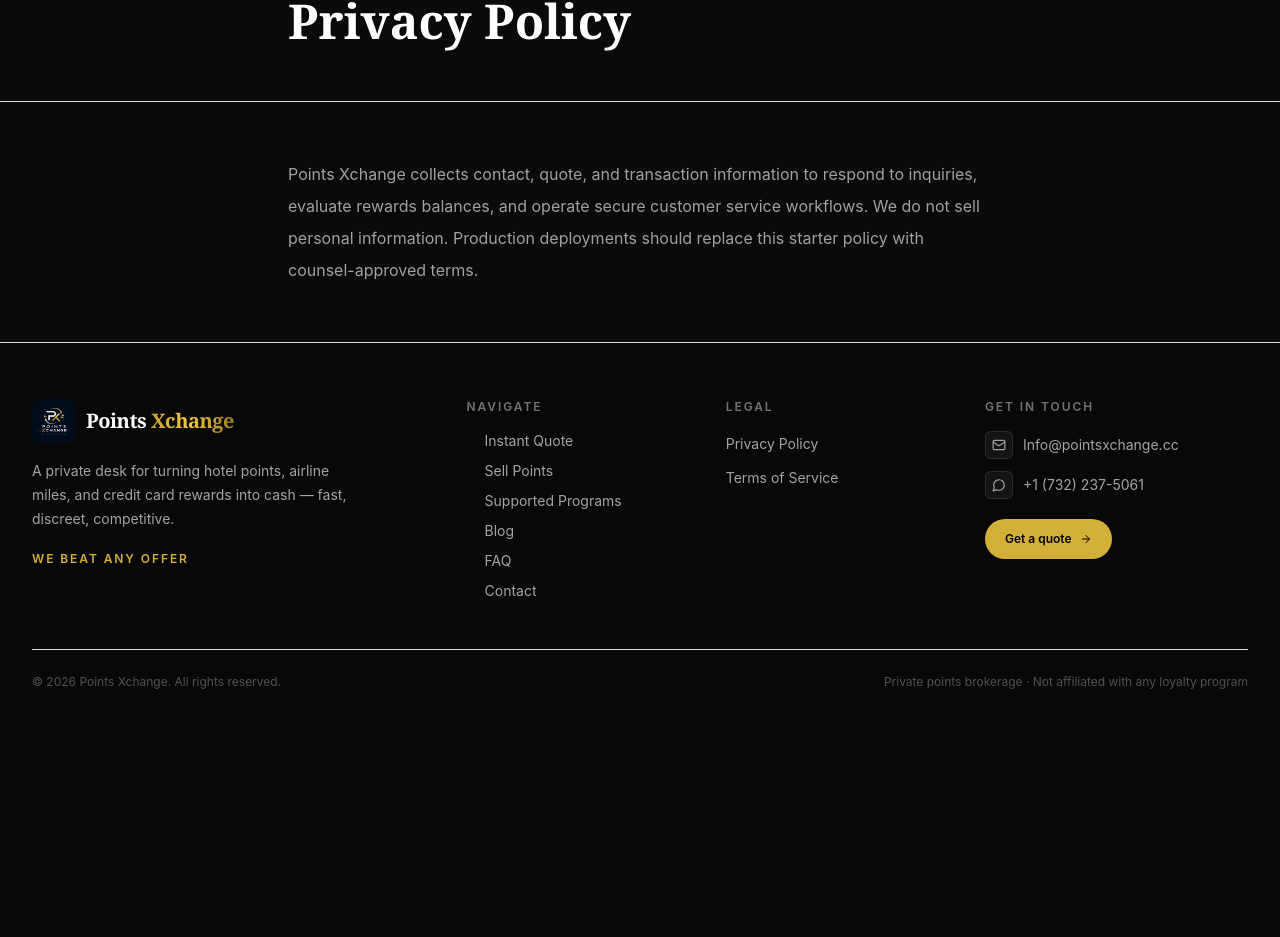
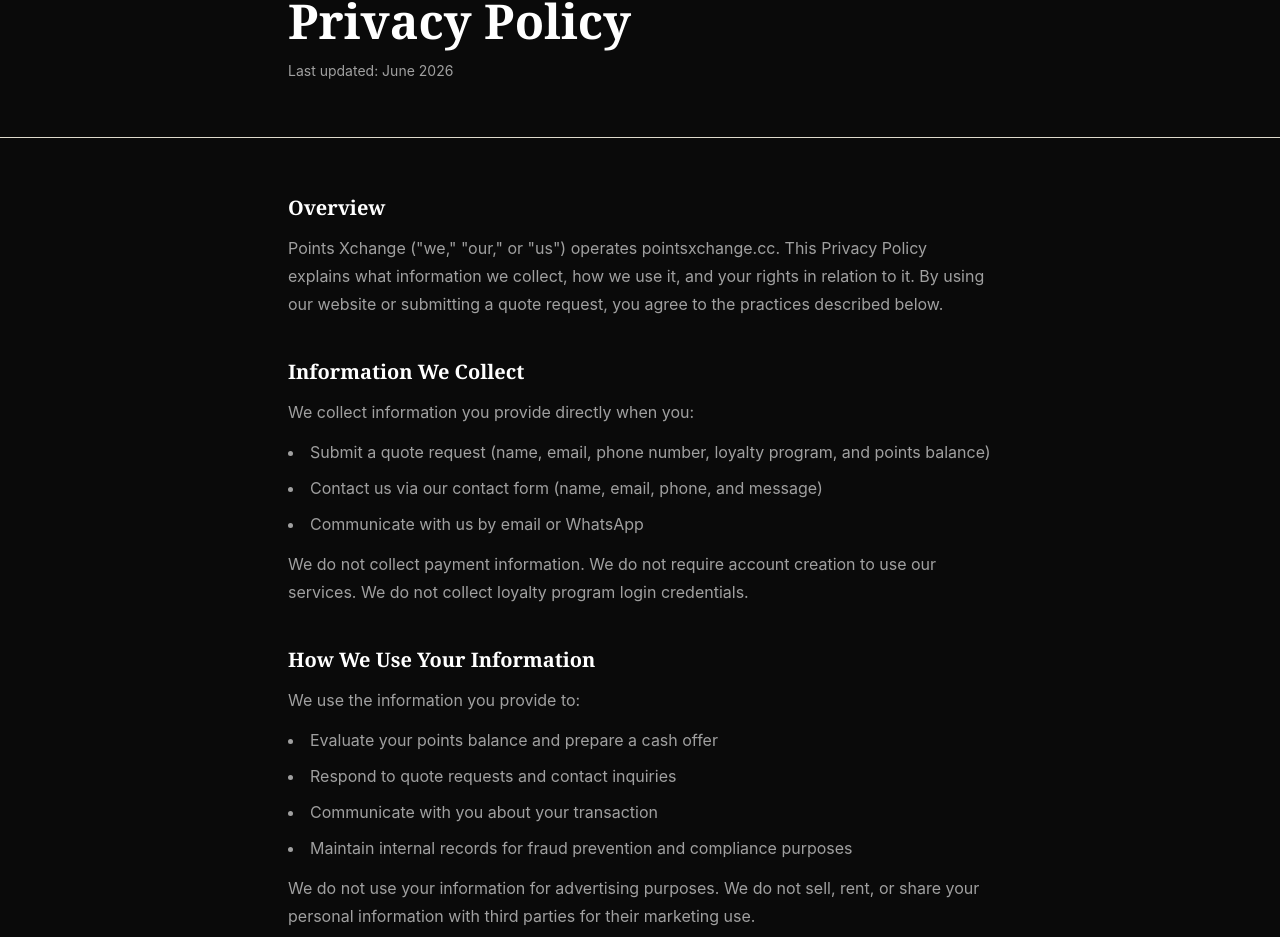
Before and after one commit to nexgenbookings/PointsXchange, a Next.js app: page /privacy in a window 1280 px wide. Shown: the part 160-1097 px from the top of the page. Before the commit the page ends 906 px from the top, so only its background shows below. Built offline with nearby package versions, Linux system fonts and the light colour scheme; no server answers.

Commit message:
Replace stub privacy policy with full real content

```diff
--- a/app/(public)/privacy/page.tsx
+++ b/app/(public)/privacy/page.tsx
@@ -1,3 +1,10 @@
+import type { Metadata } from "next";
+
+export const metadata: Metadata = {
+  title: "Privacy Policy",
+  description: "How Points Xchange collects, uses, and protects your personal information."
+};
+
 export default function PrivacyPage() {
   return (
     <div className="bg-[#0A0A0A]">
@@ -6,12 +13,119 @@
         <div className="mx-auto max-w-3xl px-4 py-14 lg:px-8">
           <p className="text-xs font-semibold uppercase tracking-[0.16em] text-primary">Legal</p>
           <h1 className="mt-3 font-serif text-4xl font-semibold text-white sm:text-5xl">Privacy Policy</h1>
+          <p className="mt-4 text-sm text-[#A0A0A0]">Last updated: June 2026</p>
         </div>
       </div>
-      <div className="mx-auto max-w-3xl px-4 py-14 lg:px-8">
-        <p className="leading-8 text-[#A0A0A0]">
-          Points Xchange collects contact, quote, and transaction information to respond to inquiries, evaluate rewards balances, and operate secure customer service workflows. We do not sell personal information. Production deployments should replace this starter policy with counsel-approved terms.
-        </p>
+
+      <div className="mx-auto max-w-3xl space-y-10 px-4 py-14 lg:px-8 text-[#A0A0A0]">
+
+        <section>
+          <h2 className="font-serif text-xl font-semibold text-white">Overview</h2>
+          <p className="mt-3 leading-7">
+            Points Xchange (&quot;we,&quot; &quot;our,&quot; or &quot;us&quot;) operates pointsxchange.cc. This Privacy Policy explains what information we collect, how we use it, and your rights in relation to it. By using our website or submitting a quote request, you agree to the practices described below.
+          </p>
+        </section>
+
+        <section>
+          <h2 className="font-serif text-xl font-semibold text-white">Information We Collect</h2>
+          <p className="mt-3 leading-7">We collect information you provide directly when you:</p>
+          <ul className="mt-3 space-y-2 leading-7 list-disc list-inside">
+            <li>Submit a quote request (name, email, phone number, loyalty program, and points balance)</li>
+            <li>Contact us via our contact form (name, email, phone, and message)</li>
+            <li>Communicate with us by email or WhatsApp</li>
+          </ul>
+          <p className="mt-3 leading-7">
+            We do not collect payment information. We do not require account creation to use our services. We do not collect loyalty program login credentials.
+          </p>
+        </section>
+
+        <section>
+          <h2 className="font-serif text-xl font-semibold text-white">How We Use Your Information</h2>
+          <p className="mt-3 leading-7">We use the information you provide to:</p>
+          <ul className="mt-3 space-y-2 leading-7 list-disc list-inside">
+            <li>Evaluate your points balance and prepare a cash offer</li>
+            <li>Respond to quote requests and contact inquiries</li>
+            <li>Communicate with you about your transaction</li>
+            <li>Maintain internal records for fraud prevention and compliance purposes</li>
+          </ul>
+          <p className="mt-3 leading-7">
+            We do not use your information for advertising purposes. We do not sell, rent, or share your personal information with third parties for their marketing use.
+          </p>
+        </section>
+
+        <section>
+          <h2 className="font-serif text-xl font-semibold text-white">Email Communications</h2>
+          <p className="mt-3 leading-7">
+            When you submit a quote request, you will receive a confirmation email summarizing your request. Our desk may follow up with a verified cash offer. You can opt out of further communications at any time by replying to any email and requesting to be removed.
+          </p>
+        </section>
+
+        <section>
+          <h2 className="font-serif text-xl font-semibold text-white">Data Storage and Security</h2>
+          <p className="mt-3 leading-7">
+            Your information is stored in a secure, access-controlled database. We use industry-standard encryption in transit (HTTPS) and limit access to your data to authorized personnel only. We retain your information for as long as necessary to fulfill the purposes described in this policy or as required by applicable law.
+          </p>
+        </section>
+
+        <section>
+          <h2 className="font-serif text-xl font-semibold text-white">Cookies and Analytics</h2>
+          <p className="mt-3 leading-7">
+            Our website may use basic session cookies required for functionality. We do not use advertising cookies or third-party tracking pixels. We do not use Google Analytics or similar behavioral tracking tools.
+          </p>
+        </section>
+
+        <section>
+          <h2 className="font-serif text-xl font-semibold text-white">Third-Party Services</h2>
+          <p className="mt-3 leading-7">
+            We use the following third-party services to operate our platform:
+          </p>
+          <ul className="mt-3 space-y-2 leading-7 list-disc list-inside">
+            <li><strong className="text-white">Vercel</strong> — website hosting and infrastructure</li>
+            <li><strong className="text-white">Neon</strong> — secure database storage</li>
+            <li><strong className="text-white">Resend</strong> — transactional email delivery</li>
+          </ul>
+          <p className="mt-3 leading-7">
+            Each of these services has its own privacy policy. We do not share your information with any other third parties.
+          </p>
+        </section>
+
+        <section>
+          <h2 className="font-serif text-xl font-semibold text-white">Your Rights</h2>
+          <p className="mt-3 leading-7">You have the right to:</p>
+          <ul className="mt-3 space-y-2 leading-7 list-disc list-inside">
+            <li>Request a copy of the information we hold about you</li>
+            <li>Request correction of inaccurate information</li>
+            <li>Request deletion of your information from our records</li>
+            <li>Opt out of any future communications from us</li>
+          </ul>
+          <p className="mt-3 leading-7">
+            To exercise any of these rights, contact us at <a href="mailto:Info@pointsxchange.cc" className="text-primary hover:underline">Info@pointsxchange.cc</a>.
+          </p>
+        </section>
+
+        <section>
+          <h2 className="font-serif text-xl font-semibold text-white">Children&apos;s Privacy</h2>
+          <p className="mt-3 leading-7">
+            Our services are not directed at individuals under the age of 18. We do not knowingly collect personal information from minors.
+          </p>
+        </section>
+
+        <section>
+          <h2 className="font-serif text-xl font-semibold text-white">Changes to This Policy</h2>
+          <p className="mt-3 leading-7">
+            We may update this Privacy Policy from time to time. When we do, we will update the date at the top of this page. Continued use of our website after changes are posted constitutes your acceptance of the updated policy.
+          </p>
+        </section>
+
+        <section>
+          <h2 className="font-serif text-xl font-semibold text-white">Contact</h2>
+          <p className="mt-3 leading-7">
+            Questions about this Privacy Policy can be directed to:<br />
+            <a href="mailto:Info@pointsxchange.cc" className="text-primary hover:underline">Info@pointsxchange.cc</a><br />
+            Points Xchange · Private Points Brokerage
+          </p>
+        </section>
+
       </div>
     </div>
   );
```
